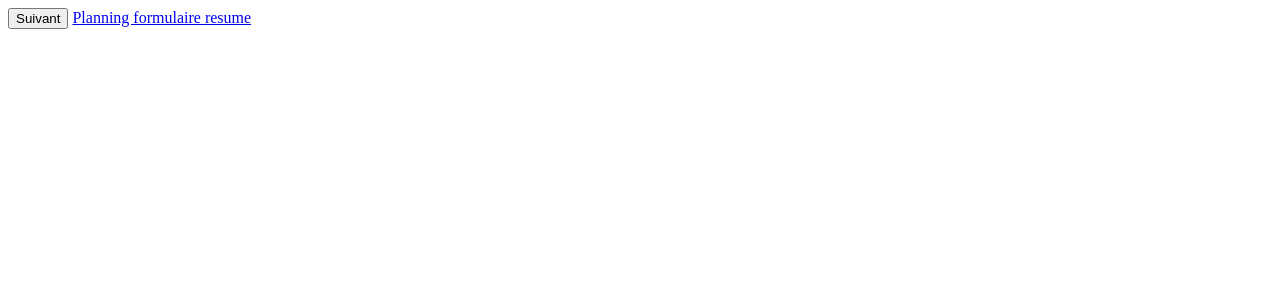
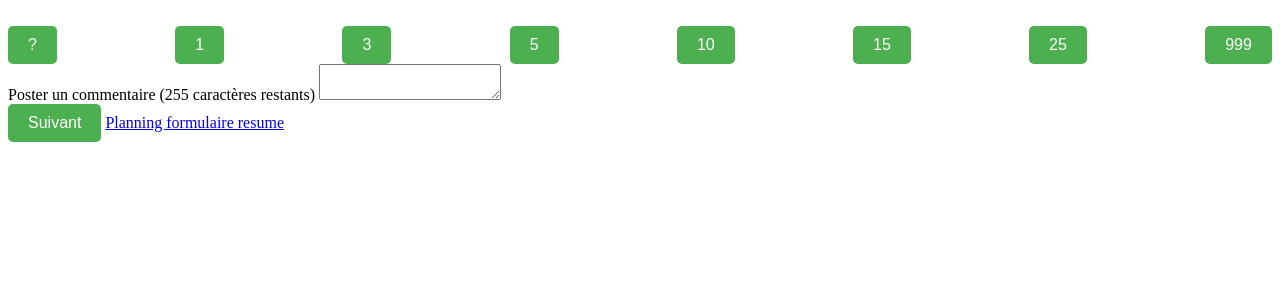
Before and after one commit to JulesGirardon/FTAT, a PHP site: page /pages/planning_poker.php in a window 1280 px wide. Shown: the top 300 px of the page. Run offline with PHP 8.4, Linux system fonts and the light colour scheme.

Commit message:
ajout table, ajout button planning poker, ajout script commentaire

```diff
--- a/Site/pages/planning_poker.php
+++ b/Site/pages/planning_poker.php
@@ -27,21 +27,19 @@
             if ($currentPage < 1 || $currentPage > $totalPages) {
                 $currentPage = 1;
                 header("Location: ?page=$currentPage");
-
             }
-
+            $difficulty = "?";
             $startIndex = ($currentPage - 1) * $itemsPerPage;
             $limitedResults = array_slice($results, $startIndex, $itemsPerPage);
 
             if ($limitedResults && count($limitedResults) > 0) {
-
         ?>
                 <table border="1">
                     <thead>
                         <tr>
                             <th>Titre</th>
                             <th>User Story</th>
-                            <th>Cout</th>
+                            <th>Difficulté</th>
                         </tr>
                     </thead>
                     <tbody id="task-body">
@@ -49,28 +47,35 @@
                             <tr class="task-row" data-task-id="<?php echo htmlspecialchars($row['IdT']); ?>">
                                 <td><?php echo htmlspecialchars($row['TitreT']); ?></td>
                                 <td><?php echo htmlspecialchars($row['UserStoryT']); ?></td>
-                                <td><?php echo htmlspecialchars($row['IdT']); ?></td>
-                            </tr>
+                                <td><span id="difficulty-display"><?php echo htmlspecialchars($difficulty);?></span></td>
+                                </tr>
                         <?php endforeach; ?>
                     </tbody>
                 </table>
-
-                <nav aria-label="Pagination">
-                    <ul class="pagination">
-                        <?php for ($i = 1; $i <= $totalPages; $i++) : ?>
-                            <li class="page-item <?php echo $i == $currentPage ? 'active' : '' ?>">
-                                <a class="page-link" href="?page=<?php echo $i; ?>"><?php echo $i; ?></a>
-                            </li>
-                        <?php endfor; ?>
-                    </ul>
-                </nav>
-
         <?php
             } else {
                 echo "Aucune tâche trouvée.";
             }
         }
         ?>
+        <br>
+        <div class="button-container">
+    <button onclick="setDifficulty(this)" data-difficulty="?" class="button-choix">?</button>
+    <button onclick="setDifficulty(this)" data-difficulty="1" class="button-choix">1</button>
+    <button onclick="setDifficulty(this)" data-difficulty="3" class="button-choix">3</button>
+    <button onclick="setDifficulty(this)" data-difficulty="5" class="button-choix">5</button>
+    <button onclick="setDifficulty(this)" data-difficulty="10" class="button-choix">10</button>
+    <button onclick="setDifficulty(this)" data-difficulty="15" class="button-choix">15</button>
+    <button onclick="setDifficulty(this)" data-difficulty="25" class="button-choix">25</button>
+    <button onclick="setDifficulty(this)" data-difficulty="999" class="button-choix">999</button>
+</div>
+
+
+        <span id="char-count">Poster un commentaire (255 caractères restants)</span>
+
+        <textarea id="comment" name="comment_content" maxlength="255" oninput="adjustTextAreaSize(this), ajustRemainChar(this)"></textarea>
+
+        <br>
         <button onclick="nextTask()" class="next-button">Suivant</button>
 
         <a href="./planning_poker_resume.php">Planning formulaire resume </a>
--- a/Site/pages/styles.css
+++ b/Site/pages/styles.css
@@ -13,51 +13,43 @@ th, td {
     text-align: center;
     margin-top: 20px;
 }
-
-.dropdown {
-    position: relative;
-    display: inline-block;
+.button-container {
+    display: flex;
+    justify-content: space-between;
   }
 
-.dropbtn {
-    background-color: #3498DB;
+  .button-choix {
+    width: auto;
+    padding: 10px 20px;
+    font-size: 16px;
+    background-color: #4CAF50;
     color: white;
-    padding: 16px;
-    font-size: 16px;
-    min-width: 100px;
-
     border: none;
+    border-radius: 5px;
     cursor: pointer;
+    transition: background-color 0.3s ease;
   }
 
-.dropbtn:hover,
-.dropbtn:focus {
-    background-color: #2980B9;
+  .button-choix:hover {
+    background-color: #e0e0e0;
   }
 
-.dropdown-content {
-    display: none;
-    position: absolute;
-    background-color: #f1f1f1;
-    min-width: 100px;
-    box-shadow: 0px 8px 16px 0px rgba(0,0,0,0.2);
-    z-index: 1;
+  .next-button {
+    width: auto;
+    padding: 10px 20px;
+    font-size: 16px;
+    background-color: #4CAF50;
+    color: white;
+    border: none;
+    border-radius: 5px;
+    cursor: pointer;
+    transition: background-color 0.3s ease;
   }
 
-.dropdown-content a {
-    color: black;
-    padding: 12px 16px;
-    text-decoration: none;
-    display: block;
+  .next-button:hover {
+    background-color: #45a049;
   }
 
-.dropdown-content a:hover {
-    background-color: #ddd;
-}
-
-.show {
-    display: block;
-}
 
 @media screen and (max-width: 600px) {
     .dropbtn {
--- a/Site/scripts/scripts.js
+++ b/Site/scripts/scripts.js
@@ -1,12 +1,35 @@
 function nextTask() {
     var currentPage = document.location.search.split('page=')[1];
-
     currentPage = parseInt(currentPage) || 1;
-
     var nextPage = currentPage + 1;
-
     var url = 'planning_poker.php?page=' + nextPage;
-
     window.location.href = url;
 }
 document.querySelector('.next-button').addEventListener('click', nextTask);
+
+function adjustTextAreaSize(textarea) {
+    textarea.style.height = 'auto';
+    textarea.style.height = textarea.scrollHeight + 'px';
+}
+function ajustRemainChar(textArea) {
+    const maxChars = 255;
+    const charCountElement = document.getElementById('char-count');
+
+    function updateCharCount() {
+        const currentLength = textArea.value.length;
+        const remainingChars = maxChars - currentLength;
+        charCountElement.textContent = `Poster un commentaire (${remainingChars}) caratères restants`;
+    }
+    updateCharCount();
+    textArea.addEventListener('input', updateCharCount);
+    window.addEventListener('message', function(e) {
+        if (e.data.type === 'textareaUpdate') {
+            updateCharCount();
+        }
+    });
+}
+function setDifficulty(button) {
+    const difficultyValue = button.getAttribute('data-difficulty');
+    difficulty = difficultyValue;
+    document.getElementById('difficulty-display').textContent = difficulty;
+}
```
Also changed, not shown: Base de données/BDD/ftat.sql (+20 -4 lines). Lines whose indentation alone changed are shown as unchanged.
